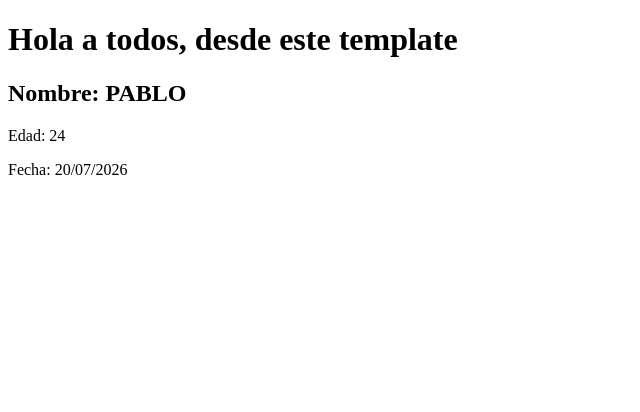
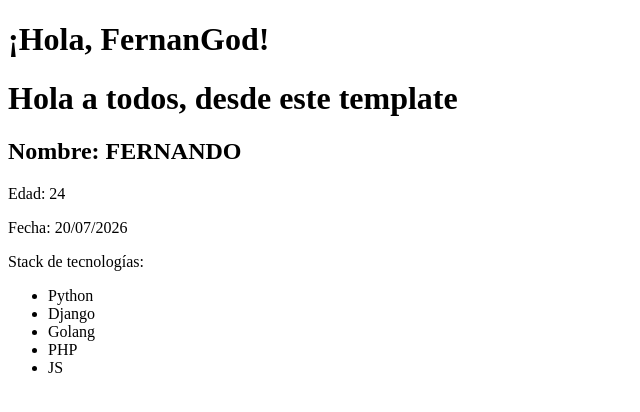
Before and after one commit to Pavloh-sudo/playground, a Django app: page /landing/home in a window 1280 px wide. Shown: the top 412 px of the page, without its empty margins (0-640 px from the left). Run offline with Django 5.2, Linux system fonts and the light colour scheme.

Commit message:
Tags v1 - iftag, fortag

```diff
--- a/landing/templates/landing/landing.html
+++ b/landing/templates/landing/landing.html
@@ -6,9 +6,29 @@
     <title>Hola</title>
 </head>
 <body>
+
+    {% if name == "Pablo" %}
+         <h1>¡Hola, profe!</h1>
+         <h2>¡Hola, {{ name | title }}!</h2>
+    {% elif name == "Fernando" %}
+        <h1>¡Hola, FernanGod! </h1>
+    {% endif %}
+
     <h1>Hola a todos, desde este template</h1>
     <h2>Nombre: {{ name | upper }}</h2>
     <p>Edad: {{ age }}</p>
     <p>Fecha: {{ today | date:"d/m/Y"}} </p>
+
+    <p>Stack de tecnologías:</p>
+    <ul>
+        {% for tool in stack %}
+            <li>{{ tool }}</li>
+
+            {% empty %}
+        <li>no hay tecnologías disponibles</li>
+
+        {% endfor %}
+    </ul>
+
 </body>
 </html>
--- a/landing/views.py
+++ b/landing/views.py
@@ -5,8 +5,10 @@ from datetime import date
 
 def home(request):
     today = date.today()
+    stack = ['Python','Django','Golang','PHP','JS']
     return render(request, "landing/landing.html", {
-        "name": "Pablo",
+        "name": "Fernando",
         "today": today,
-        "age": 24
+        "age": 24,
+        "stack": stack
     })
```
